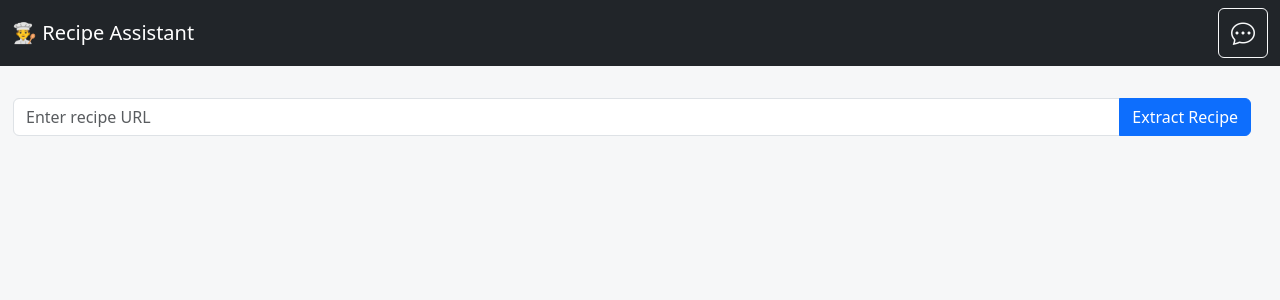
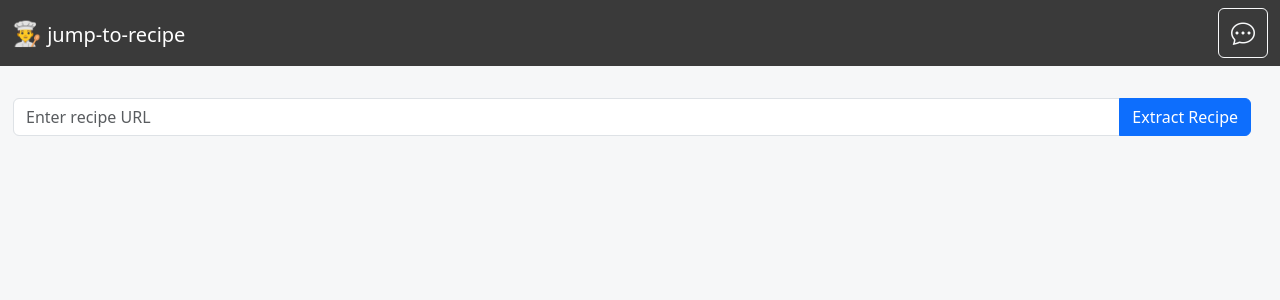
Before and after one commit to lafrenben/recipe-assistant, a React (Create React App) app in the folder frontend/: page / in a window 1280 px wide. Shown: the top 300 px of the page. Built offline with nearby package versions, Linux system fonts and the light colour scheme; no server answers.

Commit message:
Visual tweaks

```diff
--- a/frontend/src/components/Navbar.js
+++ b/frontend/src/components/Navbar.js
@@ -4,9 +4,9 @@ import 'bootstrap-icons/font/bootstrap-icons.css';
 
 function Navbar({ onToggleChat, isLoading }) {
   return (
-    <BootstrapNavbar bg="dark" variant="dark" className="mb-3">
+    <BootstrapNavbar bg="dark" data-bs-theme="dark" className="mb-3 navbar-custom">
       <Container fluid>
-        <BootstrapNavbar.Brand href="#home" className="me-auto">👨‍🍳 Recipe Assistant</BootstrapNavbar.Brand>
+        <BootstrapNavbar.Brand href="#home" className="me-auto"><span className="logo-emoji">👨‍🍳</span> jump-to-recipe</BootstrapNavbar.Brand>
         <div className="d-flex align-items-center">
           {isLoading && (
             <Spinner animation="border" variant="light" size="sm" className="me-2" role="status">
--- a/frontend/src/styles/globals.css
+++ b/frontend/src/styles/globals.css
@@ -12,6 +12,14 @@ body {
   display: flex;
   flex-grow: 1;
   overflow: hidden;
+}
+
+.navbar-custom {
+  background-color: #3a3a3a !important;
+}
+
+.logo-emoji {
+  font-size: x-large;
 }
 
 .main-content {
```
